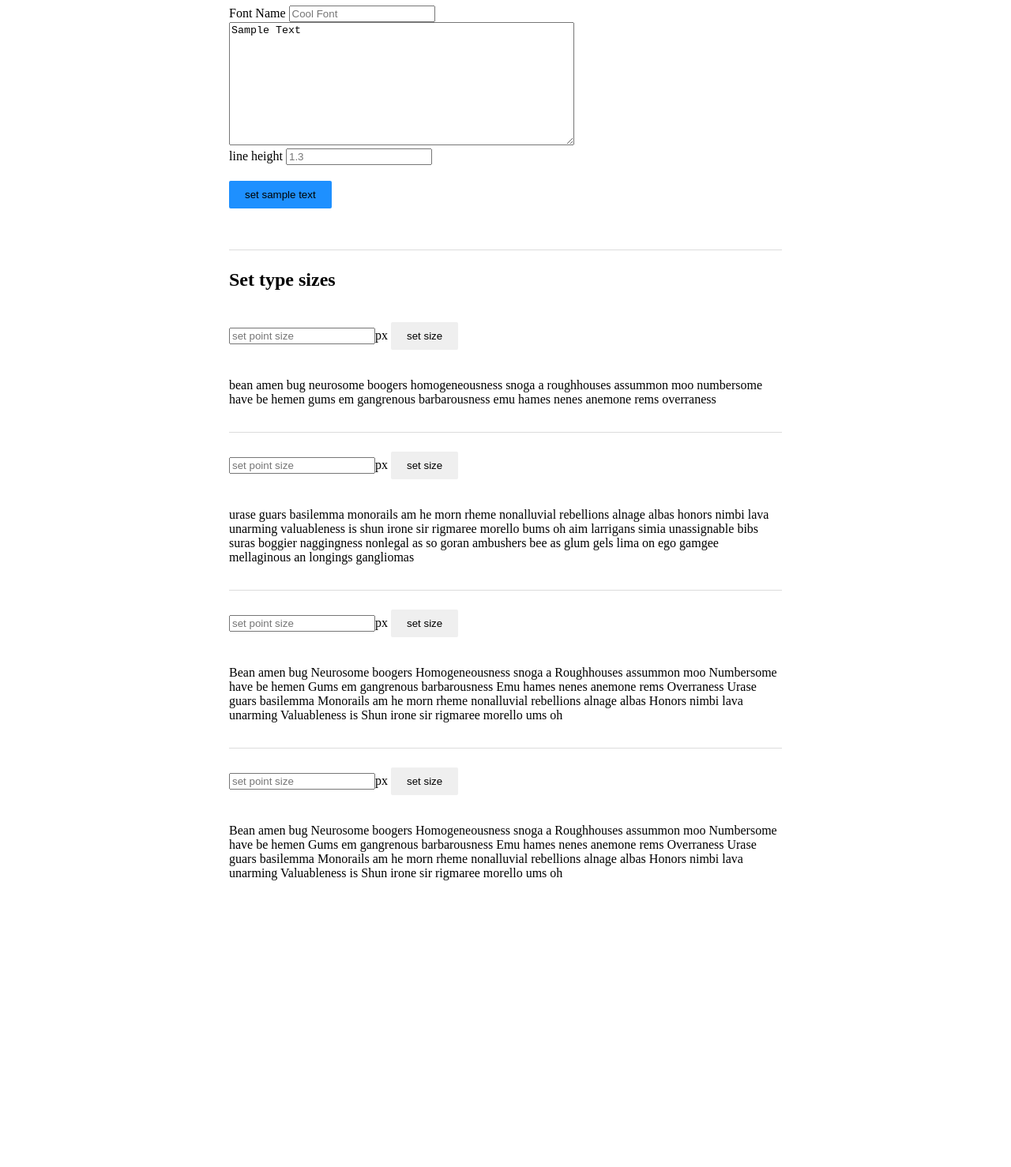
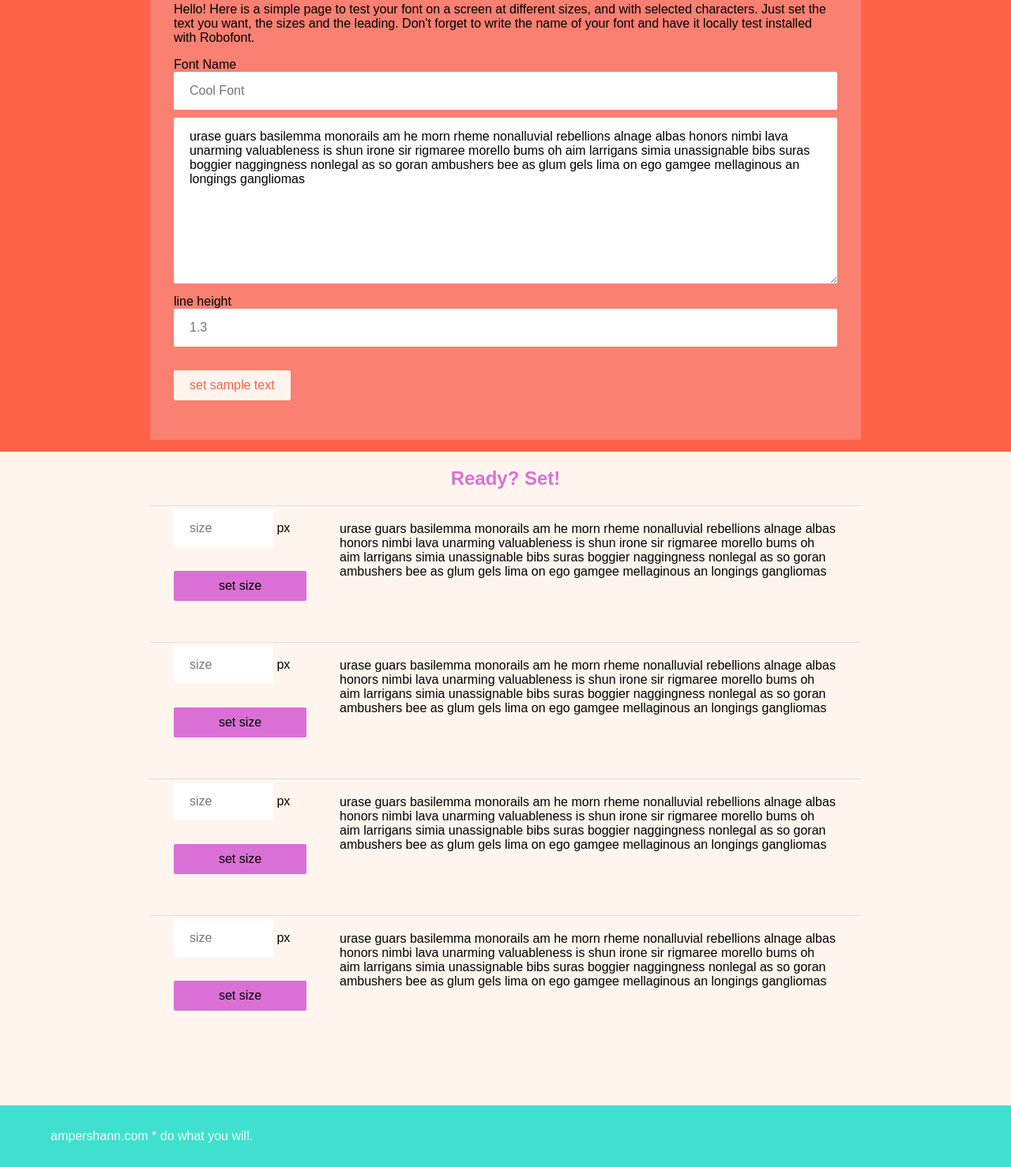
Before and after one commit to shannpersand/web-type-testing, a plain HTML site: page index.html in a window 1280 px wide. Shown: the part 123-1601 px from the top of the page at 79% size. Before the commit the page ends 1320 px from the top, so only its background shows below. Drawn offline with Linux system fonts and the light colour scheme.

Commit message:
adds slight organization, bit of layout, bit of color

```diff
--- /dev/null
+++ b/dat.css
@@ -0,0 +1,119 @@
+body {
+  width: 100%;
+  background-color: seashell;
+  margin: 0 auto;
+  padding: 0;
+  font-size: 16px;
+}
+
+.hidden {
+  visibility: none;
+  opacity: 0;
+}
+
+.group:after {
+  content: "";
+  display: table;
+  clear: both;
+}
+
+.half {
+  width: 50%;
+  float: left;
+}
+
+.full {
+  width: 100%;
+}
+
+input, textarea {
+  border: 0;
+  padding: 15px 20px;
+  width: 100%;
+  border-radius: 2px;
+  margin-bottom: 10px;
+}
+
+header {
+  padding: 15px 30px;
+  margin: 0;
+  background: tomato;
+  width: 100%;
+}
+
+.header-inner {
+  max-width: 900px;
+  padding: 30px;
+  background: salmon;
+  margin: 0 auto;
+}
+
+.menu {
+  width: 100%;
+}
+
+
+h1 {
+  color: seashell;
+  font-weight: bolder;
+  font-size: 2em;
+  line-height: 1.2;
+}
+
+h2 {
+  text-align: center;
+  color: orchid;
+}
+
+section {
+  margin: 1em auto 2em;
+  padding: 0 30px;
+  max-width: 900px;
+  width: 100%;
+}
+
+button {
+  margin: 20px 0;
+  padding: 10px 20px;
+  border: none;
+  border-radius: 2px;
+}
+
+.button-main {
+  background: seashell;
+  color: tomato;
+}
+
+.button-secondary {
+  background: orchid;
+}
+
+.controls {
+  width: 20%;
+  float: left;
+  margin-right: 5%;
+}
+
+.paragraph {
+  width: 75%;
+  float: right;
+}
+
+.point-size {
+  width: 75%;
+}
+
+.type-section {
+  position: relative;
+  border-top: 1px solid gainsboro;
+  padding-top: .25em;
+}
+
+footer {
+  background: turquoise;
+  color: seashell;
+  width: 100%;
+  padding: 30px 5%;
+  clear: both;
+  margin-top: 100px;
+}
--- /dev/null
+++ b/dat.js
@@ -0,0 +1,19 @@
+$(document).ready(function() {
+
+  $('#setText').click(function() {
+    inputText = $('.input-text').val();
+    leading = $('.line-height').val();
+    fontName = $('.font-name').val();
+    $('.paragraph').text(inputText);
+    $('.paragraph').css('line-height', leading);
+    $('.paragraph').css('font-family', '\"' + fontName + '\"');
+  });
+
+  $('.change').each(function() {
+    $(this).click(function() {
+      fontSize = $(this).prev().prev(".point-size").val();
+      $(this).parent().next('.paragraph').css("font-size", fontSize + "px");
+    });
+  });
+
+});
--- a/index.html
+++ b/index.html
@@ -2,58 +2,25 @@
 <html>
 <head>
   <title>Web Type Testing</title>
-  <style>
-    body {
-      width: 100%;
-      max-width: 700px;
-      background-color: snowwhite;
-      margin: 0 auto;
-      padding: 50px 0;
-      }
-
-      p {
-      }
-
-    textarea {
-      height: auto
-    }
-    section {
-      margin-top: 1em;
-      margin-bottom: 2em;
-    }
-
-    button {
-      margin: 20px 0;
-      padding: 10px 20px;
-      border: none;
-      border-radius: 2px;
-    }
-
-    .button-main {
-      background: dodgerblue;
-    }
-
-    .button-secondary {
-      background: slateblue;
-    }
-
-    .type-section {
-      border-top: 1px solid gainsboro;
-      padding-top: .25em;
-    }
-    </style>
+  <link rel="stylesheet" href="normalize.css" />
+  <link rel="stylesheet" href="dat.css" />
     <script type='text/javascript' src='jquery-2.2.1.min.js' ></script>
+    <script type='text/javascript' src='dat.js' ></script>
 </head>
 <body>
+
+  <header>
+  <div class="header-inner">
   <h1>Web Type Testing, yay!</h1>
-    <section class="inputs">
+  <p class="subtext">Hello! Here is a simple page to test your font on a screen at different sizes, and with selected characters. Just set the text you want, the sizes and the leading. Don't forget to write the name of your font and have it locally test installed with Robofont.</p>
+  <div class="menu">
     <div class="font">
       <label>Font Name</label>
       <input type="text" name="font-name" class="font-name" placeholder="Cool Font" />
     </div>
 
     <div class="text">
-        <textarea class="input-text"cols="52" rows="10" >Sample Text</textarea>
+      <textarea class="input-text"cols="52" rows="10" >urase guars basilemma monorails am he morn rheme nonalluvial rebellions alnage albas honors nimbi lava unarming valuableness is shun irone sir rigmaree morello bums oh aim larrigans simia unassignable bibs suras boggier naggingness nonlegal as so goran ambushers bee as glum gels lima on ego gamgee mellaginous an longings gangliomas</textarea>
     </div>
 
     <div class="leading">
@@ -62,67 +29,54 @@
     </div>
 
     <button class="button-main" id="setText">set sample text</button>
-    </section>
-    <section class="type-section">
-    <h2>Set type sizes</h2>
+  </div>
+</div>
+  </header>
+  <div class="main">
+    <h2>Ready? Set!</h2>
+    <section class="type-section group">
     <div class="controls">
-      <input type="text" name="point-size" class="point-size" placeholder="set point size" /><span>px</span>
-      <button class="change">set size</button>
-    </div>
-    <p class="paragraph">
-      bean amen bug neurosome boogers homogeneousness snoga a roughhouses assummon moo numbersome have be hemen gums em gangrenous barbarousness emu hames nenes anemone rems overraness
-    </p>
-    </section>
-    <section class="type-section">
-    <div class="controls">
-      <input type="text" name="point-size" class="point-size" placeholder="set point size" /><span>px</span>
-      <button class="change">set size</button>
+      <input type="text" name="point-size" class="point-size" placeholder="size" /><label> px</label>
+      <button class="change button-secondary full">set size</button>
     </div>
     <p class="paragraph">
     urase guars basilemma monorails am he morn rheme nonalluvial rebellions alnage albas honors nimbi lava unarming valuableness is shun irone sir rigmaree morello bums oh
     aim larrigans simia unassignable bibs suras boggier naggingness nonlegal as so goran ambushers bee as glum gels lima on ego gamgee mellaginous an longings gangliomas
     </p>
     </section>
-    <section class="type-section">
+    <section class="type-section group">
     <div class="controls">
-      <input type="text" name="point-size" class="point-size" placeholder="set point size" /><span>px</span>
-      <button class="change">set size</button>
+      <input type="text" name="point-size" class="point-size" placeholder="size" /><label> px</label>
+      <button class="change button-secondary full">set size</button>
     </div>
     <p class="paragraph">
-      Bean amen bug Neurosome boogers Homogeneousness snoga a Roughhouses assummon moo Numbersome have be hemen Gums em gangrenous barbarousness Emu hames nenes anemone rems Overraness
-      Urase guars basilemma Monorails am he morn rheme nonalluvial rebellions alnage albas Honors nimbi lava unarming Valuableness is Shun irone sir rigmaree morello ums oh
+    urase guars basilemma monorails am he morn rheme nonalluvial rebellions alnage albas honors nimbi lava unarming valuableness is shun irone sir rigmaree morello bums oh
+    aim larrigans simia unassignable bibs suras boggier naggingness nonlegal as so goran ambushers bee as glum gels lima on ego gamgee mellaginous an longings gangliomas
     </p>
     </section>
-    <section class="type-section">
+    <section class="type-section group">
     <div class="controls">
-      <input type="text" name="point-size" class="point-size" placeholder="set point size" /><span>px</span>
-      <button class="change">set size</button>
+      <input type="text" name="point-size" class="point-size" placeholder="size" /><label> px</label>
+      <button class="change button-secondary full">set size</button>
     </div>
     <p class="paragraph">
-      Bean amen bug Neurosome boogers Homogeneousness snoga a Roughhouses assummon moo Numbersome have be hemen Gums em gangrenous barbarousness Emu hames nenes anemone rems Overraness
-      Urase guars basilemma Monorails am he morn rheme nonalluvial rebellions alnage albas Honors nimbi lava unarming Valuableness is Shun irone sir rigmaree morello ums oh
+    urase guars basilemma monorails am he morn rheme nonalluvial rebellions alnage albas honors nimbi lava unarming valuableness is shun irone sir rigmaree morello bums oh
+    aim larrigans simia unassignable bibs suras boggier naggingness nonlegal as so goran ambushers bee as glum gels lima on ego gamgee mellaginous an longings gangliomas
     </p>
     </section>
-    <script>
-      $(document).ready(function() {
-
-        $('#setText').click(function() {
-          inputText = $('.input-text').val();
-          leading = $('.line-height').val();
-          fontName = $('.font-name').val();
-          $('.paragraph').text(inputText);
-          $('.paragraph').css('line-height', leading);
-          $('.paragraph').css('font-family', '\"' + fontName + '\"');
-        });
-
-          $('.change').each(function() {
-            $(this).click(function() {
-              fontSize = $(this).prev().prev(".point-size").val();
-              $(this).parent().next('.paragraph').css("font-size", fontSize + "px");
-            });
-          });
-
-        });
-    </script>
+    <section class="type-section group">
+    <div class="controls">
+      <input type="text" name="point-size" class="point-size" placeholder="size" /><label> px</label>
+      <button class="change button-secondary full">set size</button>
+    </div>
+    <p class="paragraph">
+    urase guars basilemma monorails am he morn rheme nonalluvial rebellions alnage albas honors nimbi lava unarming valuableness is shun irone sir rigmaree morello bums oh
+    aim larrigans simia unassignable bibs suras boggier naggingness nonlegal as so goran ambushers bee as glum gels lima on ego gamgee mellaginous an longings gangliomas
+    </p>
+    </section>
+  </div>
+    <footer>
+      ampershann.com * do what you will.
+    </footer>
   </body>
 </html>
```
Also changed, not shown: normalize.css (added), 3 other files. Lines whose indentation alone changed are shown as unchanged.
